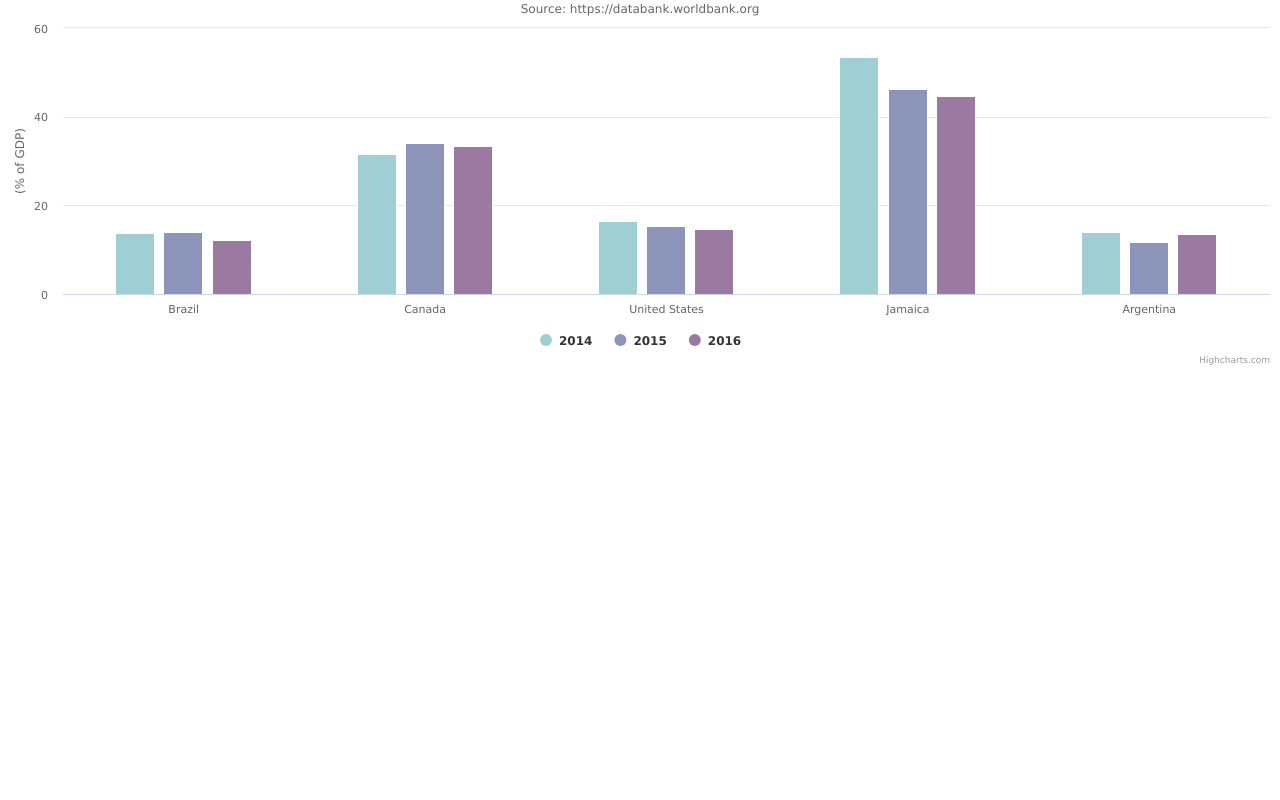
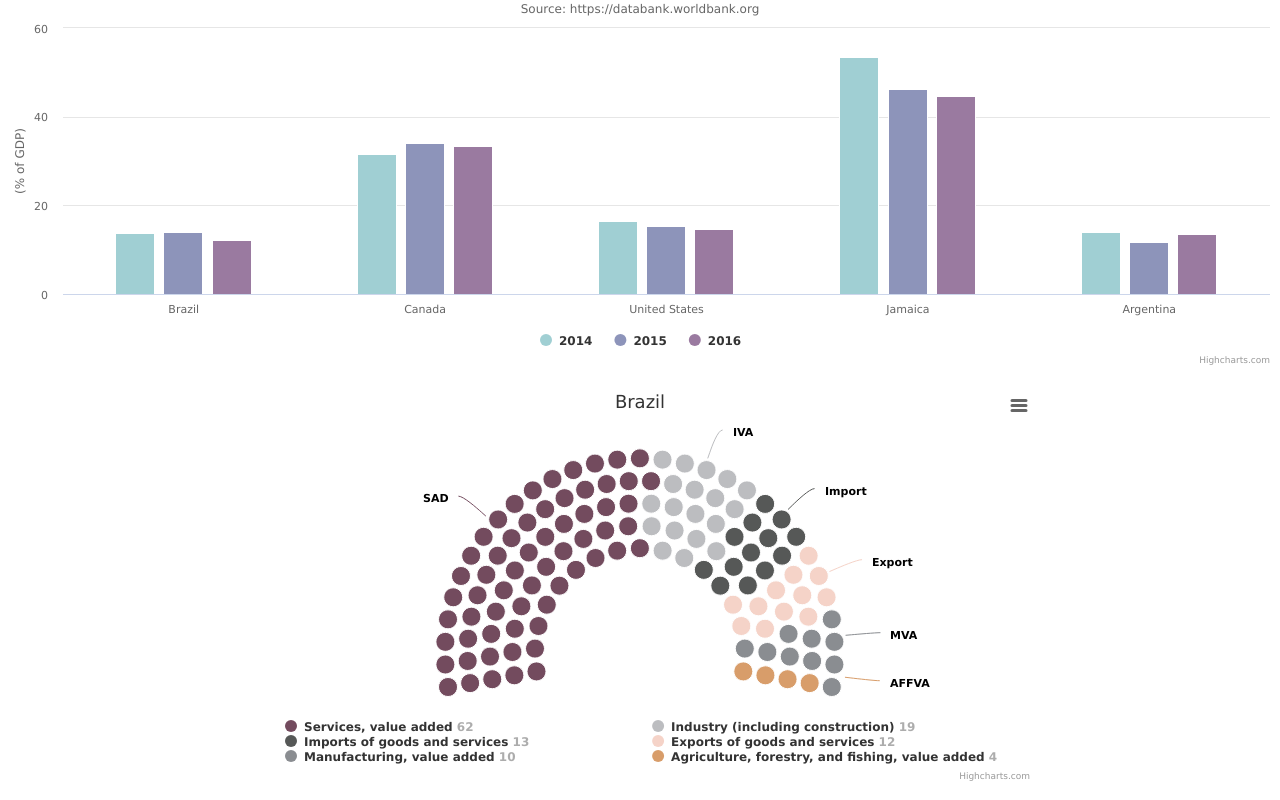
Before and after one commit to nongharunana/graph, a plain HTML site: page index.html in a window 1280 px wide. Shown: the part 432-1232 px from the top of the page. Before the commit the page ends 800 px from the top, so only its background shows below. Drawn offline with nearby package versions, Linux system fonts and the light colour scheme.

Commit message:
add brazil

```diff
--- /dev/null
+++ b/css/brazil.css
@@ -0,0 +1,8 @@
+#brazil {
+    max-width: 800px;
+    margin: 1em auto;
+}
+
+input[type="number"] {
+  min-width: 50px;
+}
--- a/index.html
+++ b/index.html
@@ -9,15 +9,25 @@
     <script src="https://code.jquery.com/jquery-3.1.1.min.js"></script>
     <script src="https://code.highcharts.com/highcharts.js"></script>
     <script src="https://code.highcharts.com/modules/exporting.js"></script>
+    <script src="https://code.highcharts.com/highcharts.js"></script>
+    <script src="https://code.highcharts.com/highcharts-3d.js"></script>
+    <script src="https://code.highcharts.com/modules/cylinder.js"></script>
+    <script src="https://code.highcharts.com/modules/funnel3d.js"></script>
+    <script src="https://code.highcharts.com/modules/pyramid3d.js"></script>
+    <script src="https://code.highcharts.com/modules/exporting.js"></script>
+    <script src="https://code.highcharts.com/modules/export-data.js"></script>
+    <script src="https://code.highcharts.com/modules/item-series.js"></script>
+    <link rel="stylesheet" type="text/css" href="./css/brazil.css">
   </head>
   <body>
 
     <div id="export" style="min-width: 310px; height: 400px; margin: 15 auto">
     </div>
-
     <div id="import" style="min-width: 310px; height: 400px; margin: 15 auto">
     </div>
+    <div id="brazil" style=""></div>
   </body>
 </html>
 <script src="./js/export-gdp.js"></script>
 <script src="./js/import-gdp.js"></script>
+<script src="./js/valueadd-brazil.js"></script>
--- a/js/export-gdp.js
+++ b/js/export-gdp.js
@@ -1,3 +1,4 @@
+
 var colors = ['#C7DFC5', '#F6FEAA', '#FCE694'];
 $( '#export' ).highcharts({
     tooltip: {
--- /dev/null
+++ b/js/valueadd-brazil.js
@@ -0,0 +1,41 @@
+Highcharts.chart('brazil', {
+
+  chart: {
+    type: 'item'
+  },
+
+  title: {
+    text: 'Brazil'
+  },
+
+  subtitle: {
+    text: ''
+  },
+
+  legend: {
+    labelFormat: '{name} <span style="opacity: 0.4">{y}</span>'
+  },
+
+  series: [{
+    name: '',
+    keys: ['name', 'y', 'color', 'label'],
+    data: [
+      ['Services, value added', 62, '#734B5E', 'SAD'],
+      ['Industry (including construction)', 19, '#BCBDC0', 'IVA'],
+      ['Imports of goods and services',13, '#565857', 'Import'],
+      ['Exports of goods and services', 12, '#F5D3C8', 'Export'],
+      ['Manufacturing, value added', 10, '#8A8D91', 'MVA'],
+      ['Agriculture, forestry, and fishing, value added',4, '#D89D6A', 'AFFVA']
+    ],
+    dataLabels: {
+      enabled: true,
+      format: '{point.label}'
+    },
+
+    // Circular options
+    center: ['50%', '88%'],
+    size: '170%',
+    startAngle: -100,
+    endAngle: 100
+  }]
+});
```
Also changed, not shown: js/import-gdp.js (line endings or trailing spaces).
